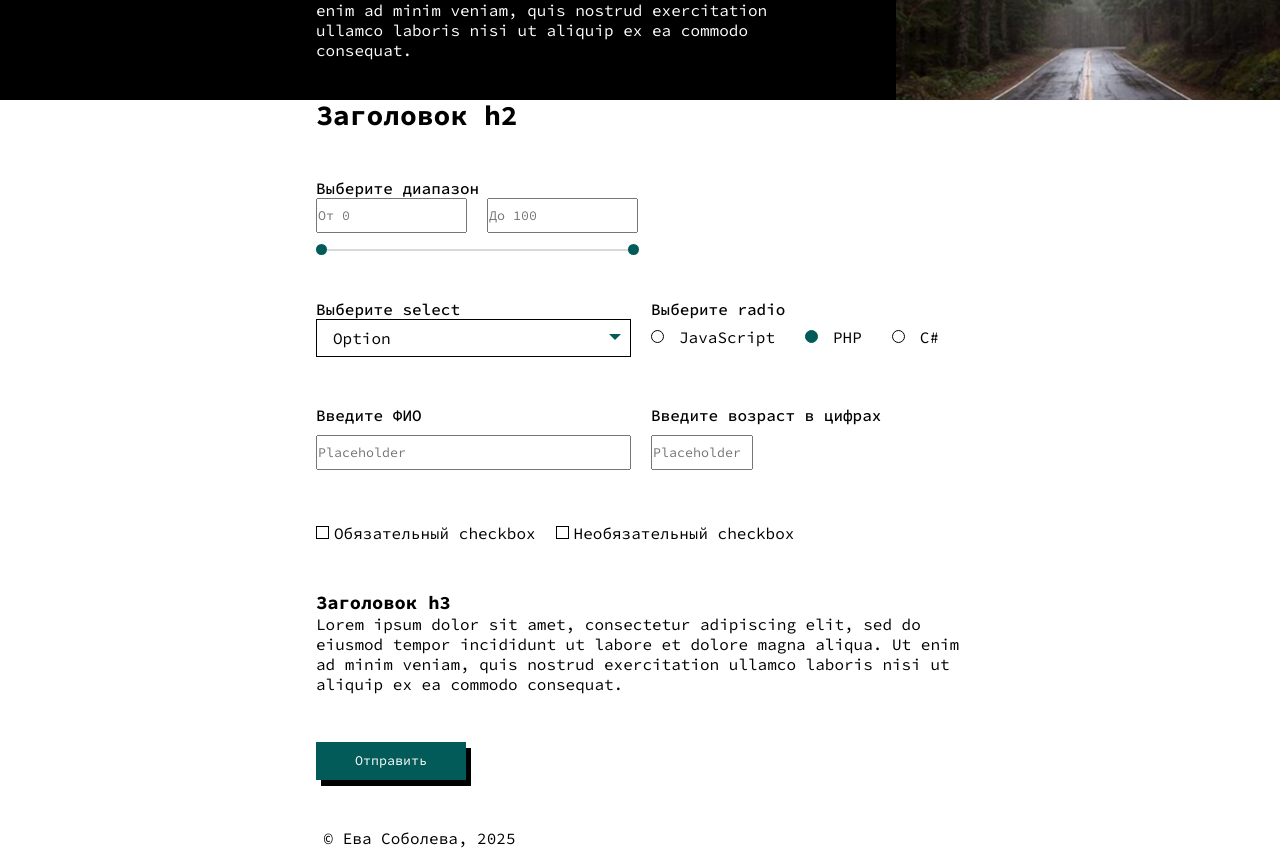
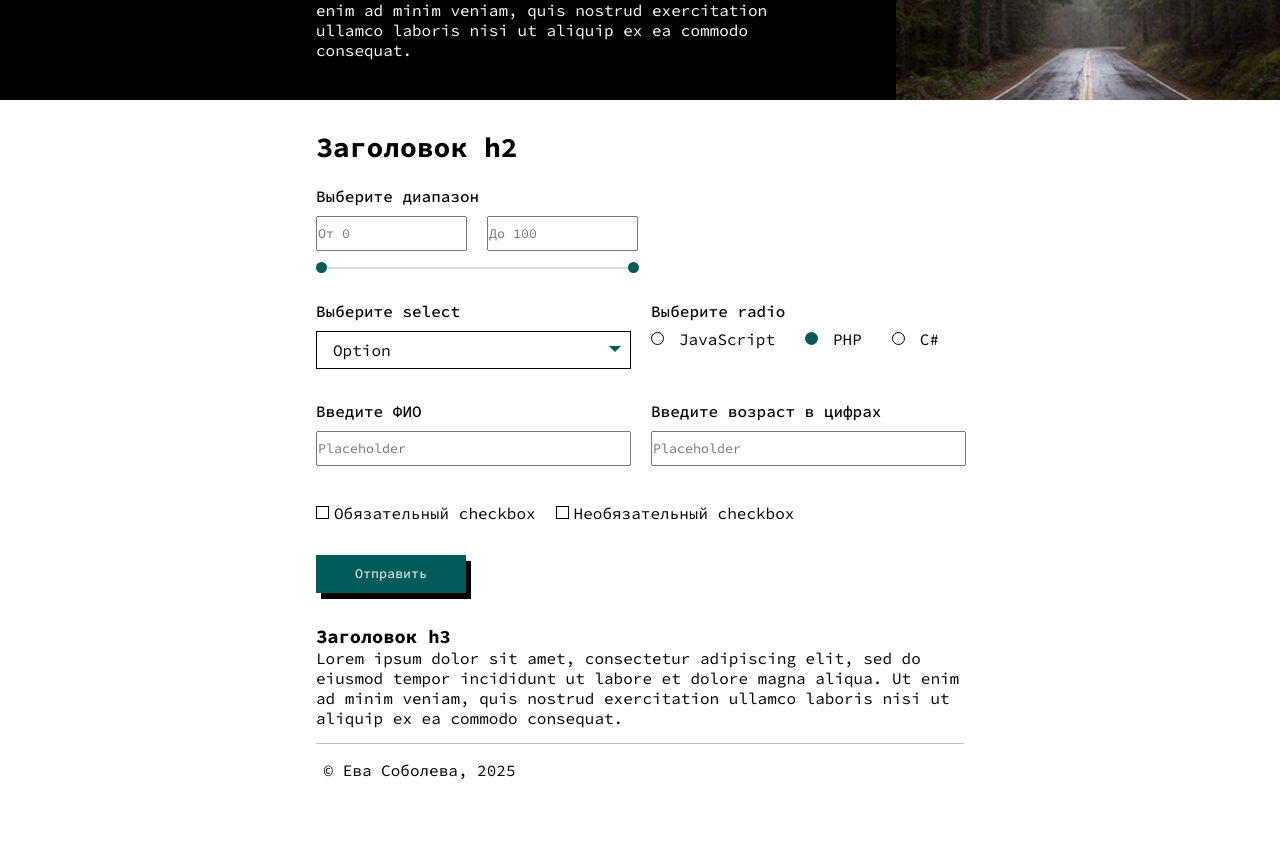
Before and after one commit to tanajaym/test-junior, a website: page index.html in a window 1280 px wide. Shown: the part 120-968 px from the top of the page. After the commit the page ends 900 px from the top, so only its background shows below. Drawn offline with Linux system fonts and the light colour scheme.

Commit message:
style: add a decorating line after .section-h3-p

```diff
--- a/components/app.js
+++ b/components/app.js
@@ -1,4 +1,3 @@
-"use strict";
 
 function initializeCustomSelect() {
   const customSelects = document.getElementsByClassName("custom-select");
--- a/index.html
+++ b/index.html
@@ -136,6 +136,14 @@
       </section>
 
       <!-- //////////////
+        // SECTION-SUBMIT-BUTTON
+      /////////////////// -->
+
+      <section>
+        <button type="submit" class="button">Отправить</button>
+      </section>
+
+      <!-- //////////////
         // SECTION-H3-TEXT
         /////////////////// -->
 
@@ -147,18 +155,9 @@
             exercitation ullamco laboris nisi ut aliquip ex ea commodo consequat.
           </p>
         </section>
+      </div>
 
-      <!-- //////////////
-        // SECTION-SUBMIT-BUTTON
-      /////////////////// -->
-
-      <section>
-        <button type="submit" class="button">Отправить</button>
-      </section>
-    </div>
   </main>
-
-
 
   <!-- ////
     //////popup res
--- a/style/style.scss
+++ b/style/style.scss
@@ -13,7 +13,7 @@ $input-width: 315px;
 $container: 648px;
 $header-height: 220px;
 $container-padding: 15px;
-$margin-section: 3rem;
+$margin-section: 2rem;
 
 $transition-duration: 0.2s;
 
@@ -40,7 +40,7 @@ h2 {
   font-weight: 600;
   font-size: 28px;
   line-height: 30px;
-  margin: 0 0 3rem 0;
+  margin: $margin-section 0 1.5rem 0;
 }
 
 a,
@@ -143,14 +143,34 @@ main {
   width: 100%;
   margin: 0 auto;
 
+  .section-h3-p{
+    position: relative;
+  }
+
+  .section-h3-p::after{
+    width: 100%;
+    content: "";
+    position: absolute;
+    margin-top: 1rem;
+    bottom: -1.5rem;
+    left: 0;
+    right: 0;
+    height: 0.5em;
+    border-top: 1px solid rgba(0, 0, 0, 0.25);
+    z-index: -1;
+  }
+
   section {
     gap: 20px;
     margin: 0 0 $margin-section 0;
 
     .range-container {
+      span{
+      }
       .range {
         display: flex;
         gap: 20px;
+        margin-top: 10px;
 
         &-from,
         &-to {
@@ -248,7 +268,7 @@ main {
         .form-age {
           cursor: pointer;
           input{
-            width: calc($input-width - 213px);
+            width: $input-width;
             height: $input-height;
 
             @media(max-width:600px){
@@ -340,6 +360,7 @@ main {
 
       .select-items,
       .select-selected {
+        margin-top: 10px;
         width: $input-width;
         background-color: $white;
         color: $black;
@@ -435,7 +456,6 @@ main {
     }
   }
 
-
   // ////////
 
   @media (max-width: 850px) {
@@ -460,9 +480,14 @@ main {
         display: block;
       }
     }
+
   }
 
 }
+
+
+
+
 
 
 .button {
@@ -495,8 +520,6 @@ main {
   top: 50%;
   left: 50%;
   transform: translate(-50%, -50%);
-  // width: 50%;
-  // width: 100%;
   width: 410px;
   height: 215px;
   max-width: $container;
@@ -505,12 +528,11 @@ main {
   background-color: $white;
   box-shadow: 5px 8px #000000;
   z-index: 101;
-  // padding: 1rem;
+
 
   .container{
     width: 410px;
     height: 215px;
-    // padding: 1rem;;
 
     .result-container{
       width: 100%;
```
Also changed, not shown: style/style.css, 1 other file. Lines whose indentation alone changed are shown as unchanged.
